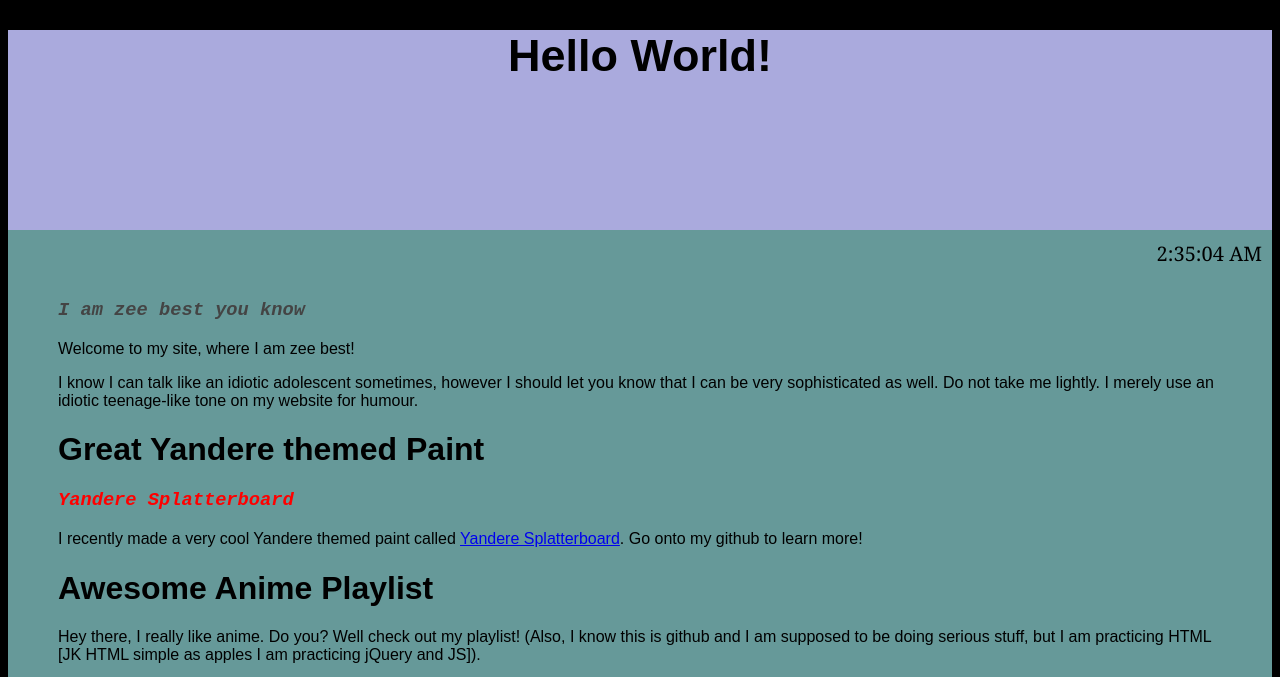
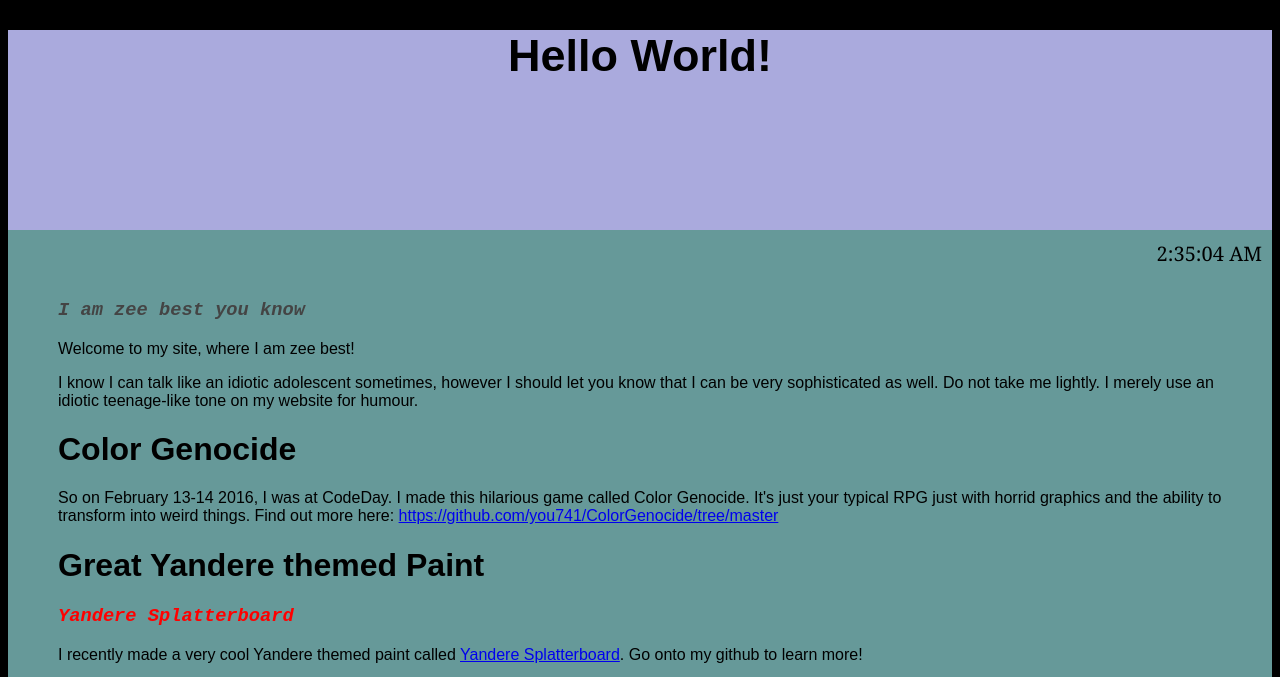
Before and after one commit to you741/you741.github.io, a plain HTML site: page index.html in a window 1280 px wide. Shown: the top 677 px of the page. Drawn offline with nearby package versions, Linux system fonts and the light colour scheme.

Commit message:
COLOR GENOCIDE
COLOR GENOCIDE

```diff
--- a/index.html
+++ b/index.html
@@ -56,6 +56,8 @@
 		<h3>I am zee best you know</h3>
 		<p>Welcome to my site, where I am zee best!</p>
 		<p>I know I can talk like an idiotic adolescent sometimes, however I should let you know that I can be very sophisticated as well. Do not take me lightly. I merely use an idiotic teenage-like tone on my website for humour.</p>
+		<h1>Color Genocide</h1>
+		<p>So on February 13-14 2016, I was at CodeDay. I made this hilarious game called Color Genocide. It's just your typical RPG just with horrid graphics and the ability to transform into weird things. Find out more here: <a href = "https://github.com/you741/ColorGenocide/tree/master">https://github.com/you741/ColorGenocide/tree/master</a></p>
 		<h1>Great Yandere themed Paint</h1>
 		<h3 style = "color:red">Yandere Splatterboard</h3>
 		<p>I recently made a very cool Yandere themed paint called <a href ="https://github.com/you741/YandereSplatterboardPaint/commits?author=you741">Yandere Splatterboard</a>. Go onto my github to learn more!</p>
```
